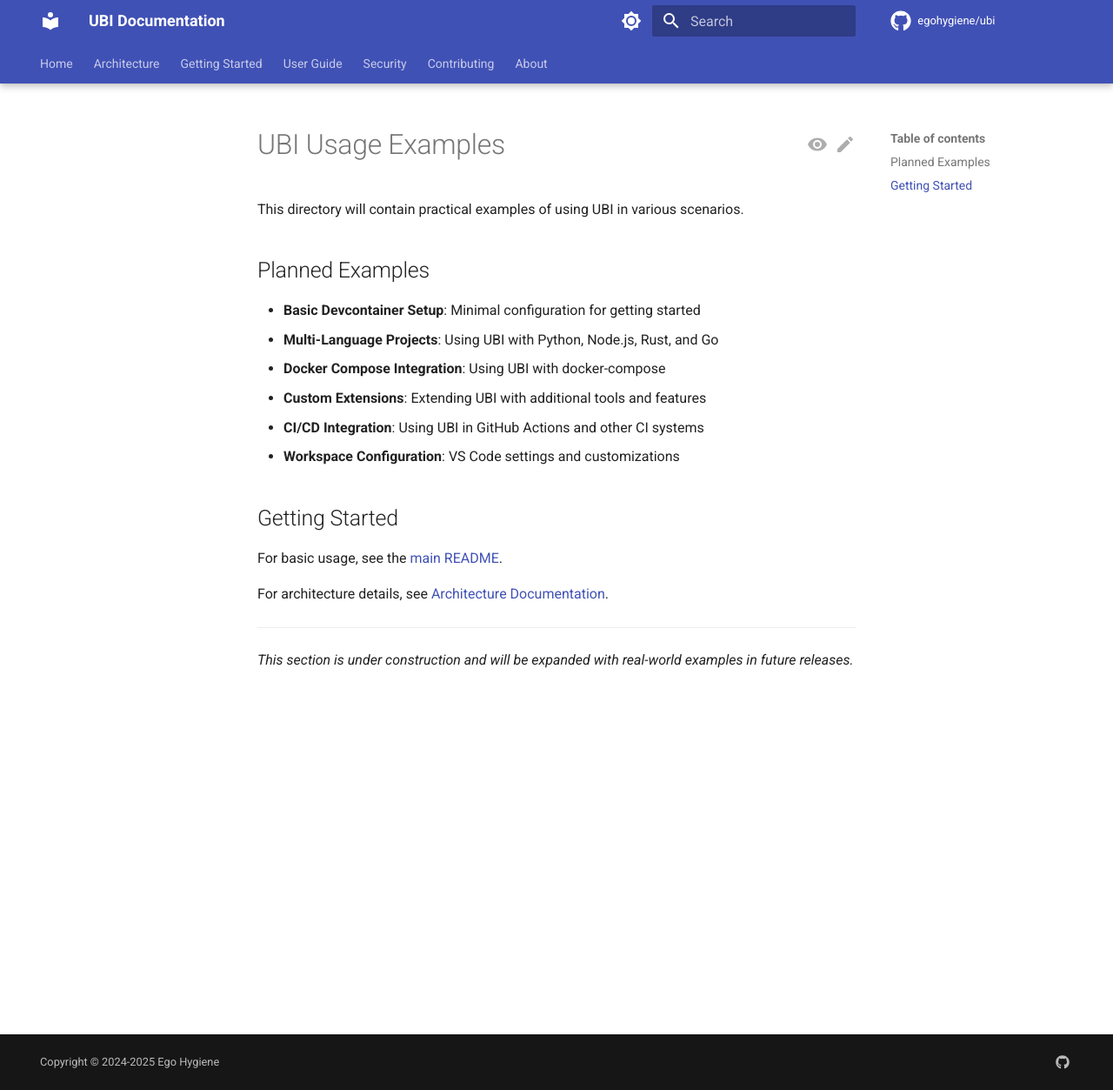
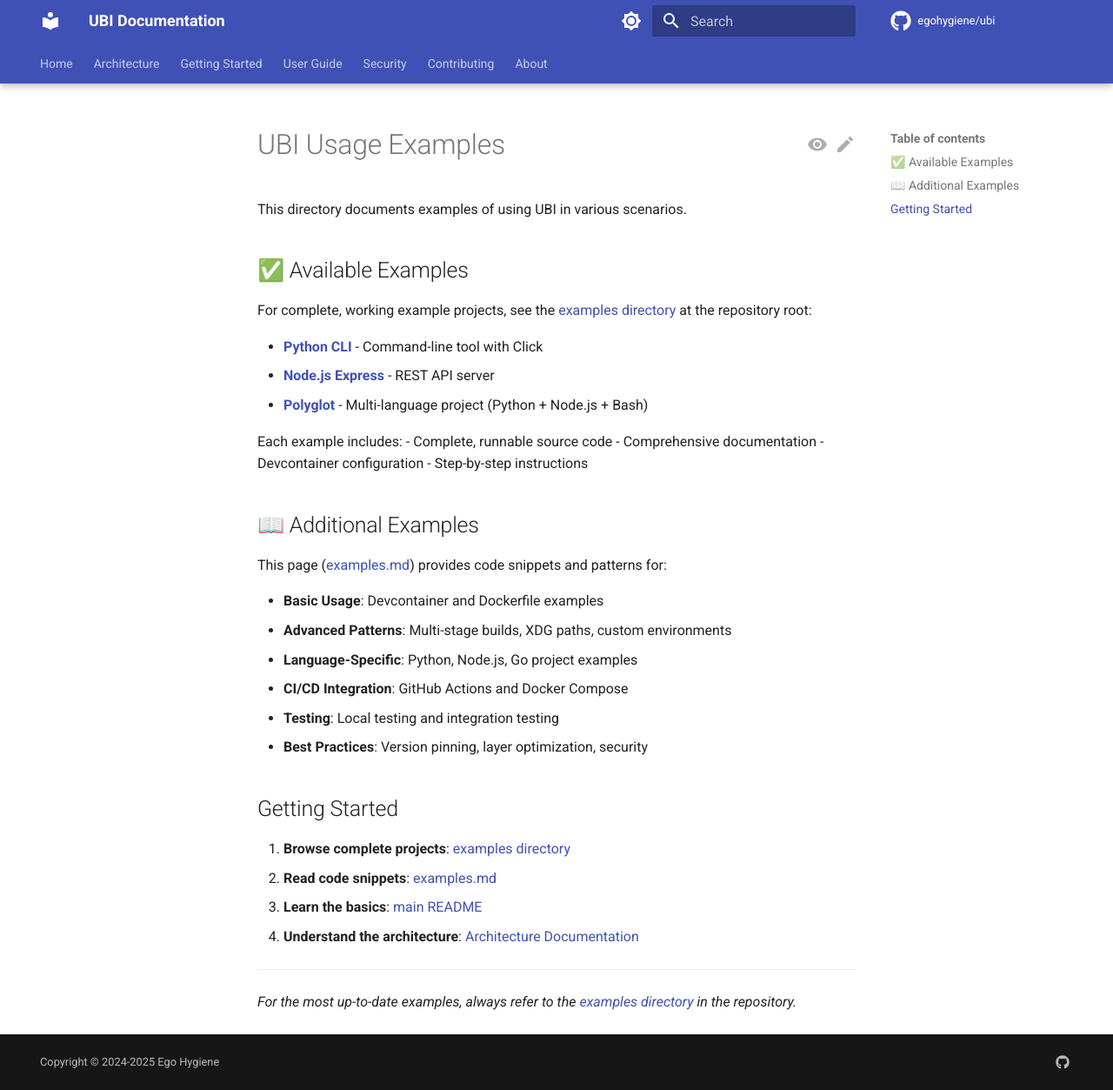
Before and after one commit to egohygiene/ubi, an MkDocs documentation site: the page built from docs/examples/README.md, in a window 1280 px wide and 1253 px high. Shown: the whole window at 87% size. Built offline with MkDocs 1.6.1 and Material for MkDocs 9.7.7, drawn with Linux system fonts in a browser that asks for light colours; comment, search, counter and statistics services are not loaded; the version menu is left out.

Commit message:
Update documentation to reference new example projects
Co-authored-by: szmyty <14865041+szmyty@users.noreply.github.com>

```diff
--- a/docs/examples/README.md
+++ b/docs/examples/README.md
@@ -1,22 +1,39 @@
 # UBI Usage Examples
 
-This directory will contain practical examples of using UBI in various scenarios.
+This directory documents examples of using UBI in various scenarios.
 
-## Planned Examples
+## ✅ Available Examples
 
-- **Basic Devcontainer Setup**: Minimal configuration for getting started
-- **Multi-Language Projects**: Using UBI with Python, Node.js, Rust, and Go
-- **Docker Compose Integration**: Using UBI with docker-compose
-- **Custom Extensions**: Extending UBI with additional tools and features
-- **CI/CD Integration**: Using UBI in GitHub Actions and other CI systems
-- **Workspace Configuration**: VS Code settings and customizations
+For complete, working example projects, see the [examples directory](../../examples/) at the repository root:
+
+- **[Python CLI](../../examples/python-cli/)** - Command-line tool with Click
+- **[Node.js Express](../../examples/node-express/)** - REST API server
+- **[Polyglot](../../examples/polyglot/)** - Multi-language project (Python + Node.js + Bash)
+
+Each example includes:
+- Complete, runnable source code
+- Comprehensive documentation
+- Devcontainer configuration
+- Step-by-step instructions
+
+## 📖 Additional Examples
+
+This page ([examples.md](../examples.md)) provides code snippets and patterns for:
+
+- **Basic Usage**: Devcontainer and Dockerfile examples
+- **Advanced Patterns**: Multi-stage builds, XDG paths, custom environments
+- **Language-Specific**: Python, Node.js, Go project examples
+- **CI/CD Integration**: GitHub Actions and Docker Compose
+- **Testing**: Local testing and integration testing
+- **Best Practices**: Version pinning, layer optimization, security
 
 ## Getting Started
 
-For basic usage, see the [main README](../../README.md#-getting-started).
-
-For architecture details, see [Architecture Documentation](../architecture.md).
+1. **Browse complete projects**: [examples directory](../../examples/)
+2. **Read code snippets**: [examples.md](../examples.md)
+3. **Learn the basics**: [main README](../../README.md#-getting-started)
+4. **Understand the architecture**: [Architecture Documentation](../architecture.md)
 
 ---
 
-*This section is under construction and will be expanded with real-world examples in future releases.*
+*For the most up-to-date examples, always refer to the [examples directory](../../examples/) in the repository.*
```
Also changed, not shown: README.md (+16 -0 lines), docs/examples.md (+12 -0 lines), 2 other files.
